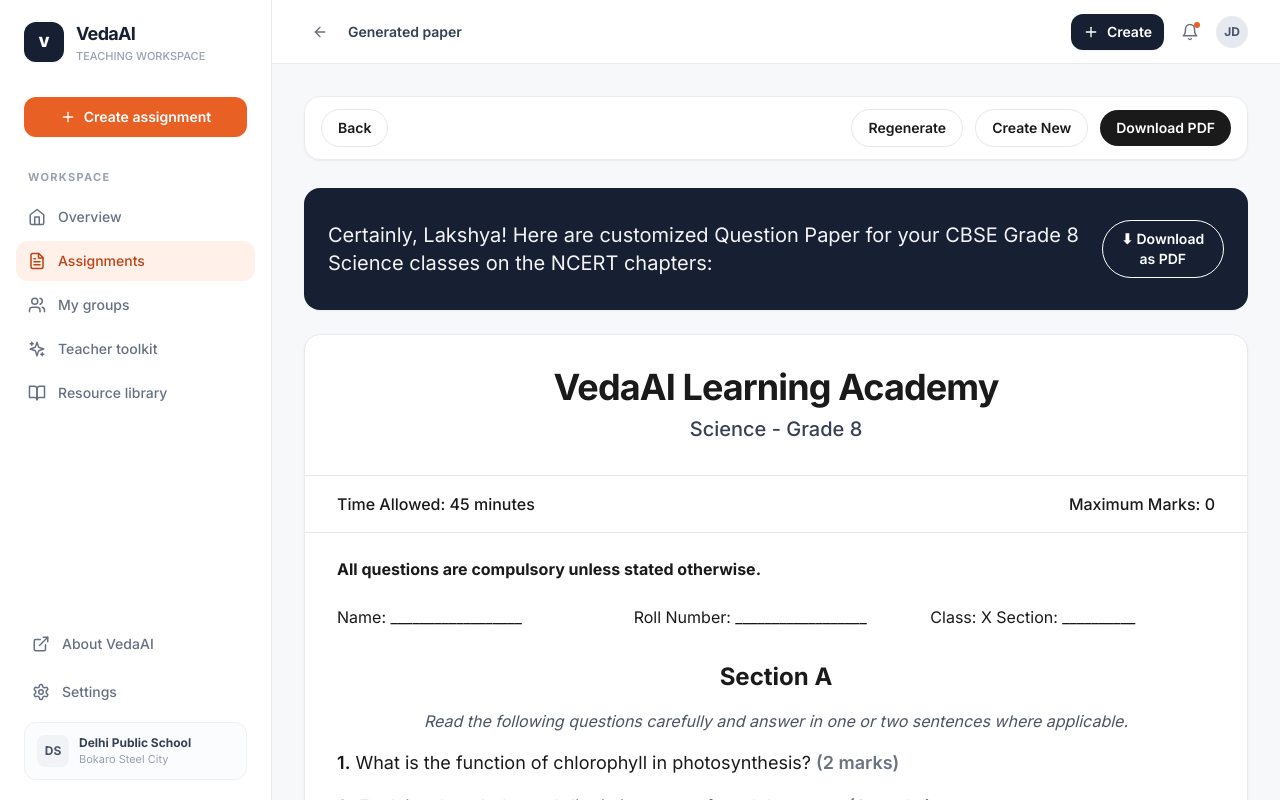
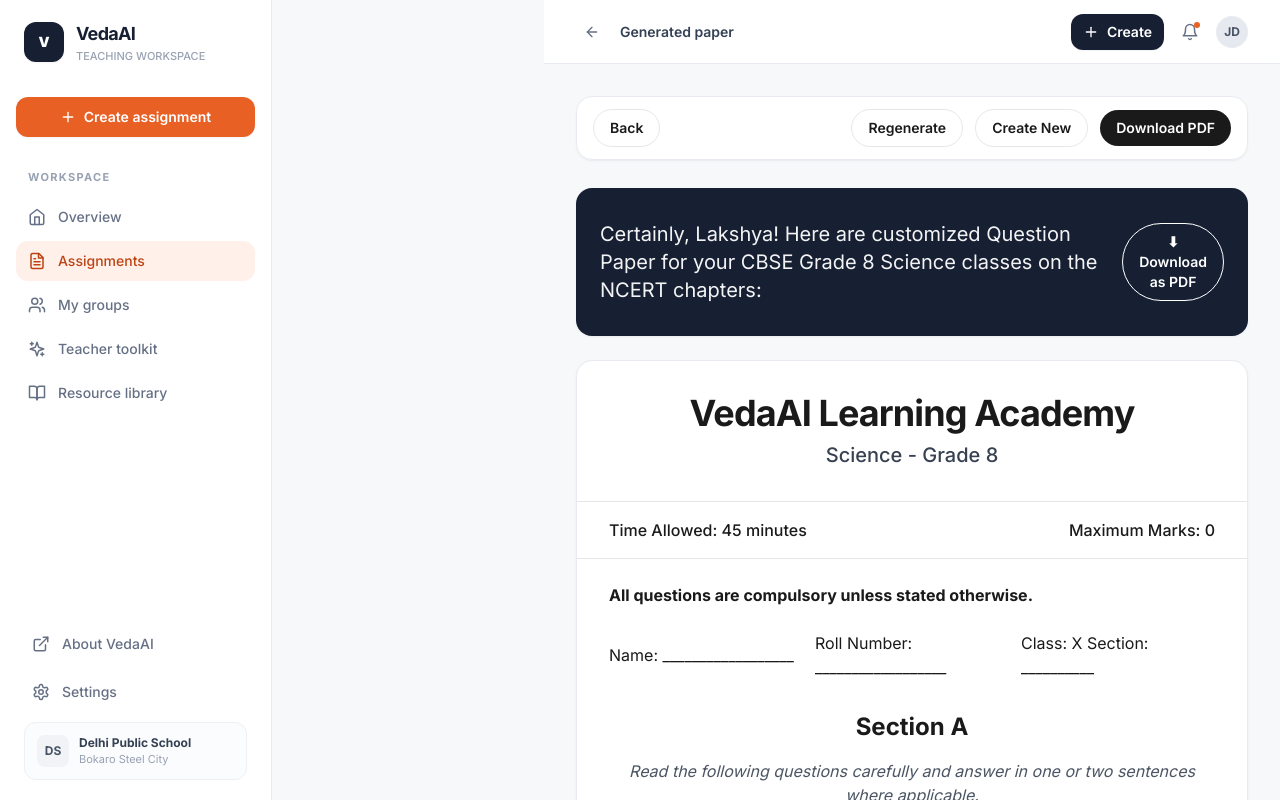
Before and after one commit to rhittik12/vedaai-assessment, a Next.js app in the folder apps/frontend/: page /assignments/1/result in a window 1280 px wide. Shown: the top 800 px of the page. Built offline with nearby package versions, Linux system fonts and the light colour scheme; no server answers; what @react-pdf/renderer would draw is missing.

Commit message:
refactor: update navigation links and enhance sidebar functionality

```diff
--- a/apps/frontend/src/app/welcome/page.tsx
+++ b/apps/frontend/src/app/welcome/page.tsx
@@ -32,7 +32,7 @@
           </span>
         </Link>
 
-        <Link href="/" className="btn-primary px-3.5 py-2">
+        <Link href="/overview" className="btn-primary px-3.5 py-2">
           <LayoutDashboard className="h-4 w-4" />
           Open workspace
         </Link>
@@ -58,7 +58,7 @@
                   Create an assessment
                   <ArrowRight className="h-4 w-4" />
                 </Link>
-                <Link href="/" className="btn-secondary px-5 py-3">
+                <Link href="/overview" className="btn-secondary px-5 py-3">
                   View workspace
                 </Link>
               </div>
--- a/apps/frontend/src/components/layout/AppChrome.tsx
+++ b/apps/frontend/src/components/layout/AppChrome.tsx
@@ -1,11 +1,23 @@
 "use client";
 
 import { usePathname } from 'next/navigation';
+import { useState } from 'react';
 import Sidebar from './Sidebar';
 import TopBar from './TopBar';
 
 export default function AppChrome({ children }: { children: React.ReactNode }) {
   const pathname = usePathname();
+  const [mobileNavOpen, setMobileNavOpen] = useState(false);
+
   if (pathname === '/' || pathname === '/welcome') return <>{children}</>;
-  return <div className="min-h-screen lg:flex"><Sidebar /><div className="min-w-0 flex-1 lg:ml-[272px]"><TopBar /><main className="px-4 py-6 sm:px-6 lg:px-8 lg:py-8">{children}</main></div></div>;
+
+  return (
+    <div className="min-h-screen lg:flex">
+      <Sidebar open={mobileNavOpen} onClose={() => setMobileNavOpen(false)} />
+      <div className="min-w-0 flex-1 lg:ml-[272px]">
+        <TopBar onMenuToggle={() => setMobileNavOpen((value) => !value)} />
+        <main className="px-4 py-6 sm:px-6 lg:px-8 lg:py-8">{children}</main>
+      </div>
+    </div>
+  );
 }
--- a/apps/frontend/src/components/layout/Sidebar.tsx
+++ b/apps/frontend/src/components/layout/Sidebar.tsx
@@ -2,7 +2,7 @@
 
 import Link from 'next/link';
 import { usePathname, useRouter } from 'next/navigation';
-import { BookOpen, FileText, Home, Plus, Settings, Sparkles, Users, ExternalLink } from 'lucide-react';
+import { BookOpen, FileText, Home, Plus, Settings, Sparkles, Users, ExternalLink, X } from 'lucide-react';
 
 const navItems = [
   { label: 'Overview', Icon: Home, href: '/overview' },
@@ -12,12 +12,79 @@
   { label: 'Resource library', Icon: BookOpen, href: '/library' }
 ];
 
-export default function Sidebar() {
+export default function Sidebar({ open, onClose }: { open: boolean; onClose: () => void }) {
   const pathname = usePathname();
   const router = useRouter();
-  return <aside className="sticky top-0 z-30 hidden h-screen w-[272px] shrink-0 flex-col border-r border-[#e7eaf0] bg-white px-4 py-5 lg:fixed lg:left-0 lg:flex">
-    <div className="px-2"><Link href="/" className="flex items-center gap-3" aria-label="VedaAI home"><span className="grid h-10 w-10 place-items-center rounded-xl bg-[#172033] text-sm font-black text-white shadow-sm">V</span><span><span className="block text-lg font-bold tracking-[-0.04em] text-[#172033]">VedaAI</span><span className="block text-[11px] font-medium text-[#98a2b3]">TEACHING WORKSPACE</span></span></Link><button type="button" onClick={() => router.push('/assignments/create')} className="btn-accent mt-8 w-full"><Plus className="h-4 w-4" />Create assignment</button></div>
-    <nav className="mt-8 space-y-1" aria-label="Main navigation"><p className="px-3 pb-2 text-[11px] font-bold uppercase tracking-[.12em] text-[#98a2b3]">Workspace</p>{navItems.map(({ label, Icon, href }) => { const active = href === '/' ? pathname === '/' : pathname.startsWith(href); return <Link key={href} href={href} className={`flex items-center gap-3 rounded-xl px-3 py-2.5 text-sm font-medium transition ${active ? 'bg-[#fff0ea] text-[#bd4312]' : 'text-[#667085] hover:bg-[#f7f8fa] hover:text-[#344054]'}`}><Icon className="h-[18px] w-[18px]" /><span>{label}</span></Link>; })}</nav>
-    <div className="mt-auto space-y-3 px-2"><Link href="/" className="flex items-center gap-3 rounded-xl px-2 py-2 text-sm font-medium text-[#667085] transition hover:bg-[#f7f8fa]"><ExternalLink className="h-[18px] w-[18px]" />About VedaAI</Link><Link href="/settings" className="flex items-center gap-3 rounded-xl px-2 py-2 text-sm font-medium text-[#667085] transition hover:bg-[#f7f8fa]"><Settings className="h-[18px] w-[18px]" />Settings</Link><div className="rounded-xl border border-[#edf0f4] bg-[#fbfcfd] p-3"><div className="flex items-center gap-2.5"><span className="grid h-8 w-8 place-items-center rounded-lg bg-[#f1f3f6] text-xs font-bold text-[#475467]">DS</span><span className="min-w-0"><span className="block truncate text-xs font-bold text-[#344054]">Delhi Public School</span><span className="block truncate text-[11px] text-[#98a2b3]">Bokaro Steel City</span></span></div></div></div>
-  </aside>;
+
+  const handleNavigate = (href: string) => {
+    onClose();
+    if (href === '/assignments/create') {
+      router.push(href);
+    }
+  };
+
+  return (
+    <>
+      {open ? <button type="button" aria-label="Close navigation menu" onClick={onClose} className="fixed inset-0 z-30 bg-[#172033]/40 lg:hidden" /> : null}
+
+      <aside className={`fixed inset-y-0 left-0 z-40 flex h-screen w-[272px] shrink-0 flex-col border-r border-[#e7eaf0] bg-white px-4 py-5 transition-transform duration-200 ease-out ${open ? 'translate-x-0' : '-translate-x-full'} lg:sticky lg:translate-x-0 lg:top-0 lg:z-30 lg:flex`}>
+        <div className="flex items-center justify-between gap-3 px-2 lg:block">
+          <Link href="/overview" className="flex items-center gap-3" aria-label="VedaAI home" onClick={onClose}>
+            <span className="grid h-10 w-10 place-items-center rounded-xl bg-[#172033] text-sm font-black text-white shadow-sm">V</span>
+            <span>
+              <span className="block text-lg font-bold tracking-[-0.04em] text-[#172033]">VedaAI</span>
+              <span className="block text-[11px] font-medium text-[#98a2b3]">TEACHING WORKSPACE</span>
+            </span>
+          </Link>
+
+          <button type="button" onClick={onClose} className="grid h-9 w-9 place-items-center rounded-xl text-[#667085] hover:bg-[#f3f4f6] lg:hidden" aria-label="Close menu">
+            <X className="h-[18px] w-[18px]" />
+          </button>
+        </div>
+
+        <button type="button" onClick={() => handleNavigate('/assignments/create')} className="btn-accent mt-8 w-full">
+          <Plus className="h-4 w-4" />
+          Create assignment
+        </button>
+
+        <nav className="mt-8 space-y-1" aria-label="Main navigation">
+          <p className="px-3 pb-2 text-[11px] font-bold uppercase tracking-[.12em] text-[#98a2b3]">Workspace</p>
+          {navItems.map(({ label, Icon, href }) => {
+            const active = href === '/overview' ? pathname === '/overview' : pathname.startsWith(href);
+            return (
+              <Link
+                key={href}
+                href={href}
+                onClick={onClose}
+                className={`flex items-center gap-3 rounded-xl px-3 py-2.5 text-sm font-medium transition ${active ? 'bg-[#fff0ea] text-[#bd4312]' : 'text-[#667085] hover:bg-[#f7f8fa] hover:text-[#344054]'}`}
+              >
+                <Icon className="h-[18px] w-[18px]" />
+                <span>{label}</span>
+              </Link>
+            );
+          })}
+        </nav>
+
+        <div className="mt-auto space-y-3 px-2">
+          <Link href="/" className="flex items-center gap-3 rounded-xl px-2 py-2 text-sm font-medium text-[#667085] transition hover:bg-[#f7f8fa]" onClick={onClose}>
+            <ExternalLink className="h-[18px] w-[18px]" />
+            About VedaAI
+          </Link>
+          <Link href="/settings" className="flex items-center gap-3 rounded-xl px-2 py-2 text-sm font-medium text-[#667085] transition hover:bg-[#f7f8fa]" onClick={onClose}>
+            <Settings className="h-[18px] w-[18px]" />
+            Settings
+          </Link>
+          <div className="rounded-xl border border-[#edf0f4] bg-[#fbfcfd] p-3">
+            <div className="flex items-center gap-2.5">
+              <span className="grid h-8 w-8 place-items-center rounded-lg bg-[#f1f3f6] text-xs font-bold text-[#475467]">DS</span>
+              <span className="min-w-0">
+                <span className="block truncate text-xs font-bold text-[#344054]">Delhi Public School</span>
+                <span className="block truncate text-[11px] text-[#98a2b3]">Bokaro Steel City</span>
+              </span>
+            </div>
+          </div>
+        </div>
+      </aside>
+    </>
+  );
 }
--- a/apps/frontend/src/components/layout/TopBar.tsx
+++ b/apps/frontend/src/components/layout/TopBar.tsx
@@ -2,11 +2,53 @@
 
 import Link from 'next/link';
 import { usePathname, useRouter } from 'next/navigation';
-import { ArrowLeft, Bell, Plus } from 'lucide-react';
+import { ArrowLeft, Bell, Menu, Plus } from 'lucide-react';
 
 const labels: Record<string, string> = { '/overview': 'Overview', '/assignments': 'Assignments', '/assignments/create': 'New assignment' };
-export default function TopBar() {
-  const pathname = usePathname(); const router = useRouter();
+
+export default function TopBar({ onMenuToggle }: { onMenuToggle: () => void }) {
+  const pathname = usePathname();
+  const router = useRouter();
   const title = labels[pathname] ?? (pathname.includes('/result') ? 'Generated paper' : pathname.includes('/generating') ? 'Generating paper' : pathname.startsWith('/assignments/') ? 'Assignment details' : 'VedaAI');
-  return <header className="sticky top-0 z-20 flex h-16 items-center justify-between border-b border-[#e7eaf0] bg-white/90 px-4 backdrop-blur sm:px-6 lg:px-8"><div className="flex min-w-0 items-center gap-3"><Link href="/" className="grid h-8 w-8 place-items-center rounded-lg bg-[#172033] text-xs font-black text-white lg:hidden">V</Link>{pathname !== '/' ? <button onClick={() => router.back()} className="hidden h-8 w-8 place-items-center rounded-lg text-[#667085] hover:bg-[#f3f4f6] sm:grid" aria-label="Go back"><ArrowLeft className="h-4 w-4" /></button> : null}<span className="truncate text-sm font-semibold text-[#344054]">{title}</span></div><div className="flex items-center gap-2"><Link href="/assignments/create" className="btn-primary hidden px-3 py-2 sm:inline-flex"><Plus className="h-4 w-4" /><span className="hidden md:inline">Create</span></Link><button className="relative grid h-9 w-9 place-items-center rounded-xl text-[#667085] transition hover:bg-[#f3f4f6]" aria-label="Notifications"><Bell className="h-[18px] w-[18px]" /><span className="absolute right-2 top-2 h-1.5 w-1.5 rounded-full bg-[#e96025]" /></button><span className="grid h-8 w-8 place-items-center rounded-full bg-[#e6eaf0] text-xs font-bold text-[#475467]">JD</span></div></header>;
+
+  return (
+    <header className="sticky top-0 z-20 flex h-16 items-center justify-between border-b border-[#e7eaf0] bg-white/90 px-4 backdrop-blur sm:px-6 lg:px-8">
+      <div className="flex min-w-0 items-center gap-3">
+        <button
+          type="button"
+          onClick={onMenuToggle}
+          aria-label="Open navigation menu"
+          className="grid h-9 w-9 place-items-center rounded-xl text-[#667085] transition hover:bg-[#f3f4f6] lg:hidden"
+        >
+          <Menu className="h-[18px] w-[18px]" />
+        </button>
+
+        <Link href="/overview" className="grid h-8 w-8 place-items-center rounded-lg bg-[#172033] text-xs font-black text-white lg:hidden">
+          V
+        </Link>
+
+        {pathname !== '/' ? (
+          <button onClick={() => router.back()} className="hidden h-8 w-8 place-items-center rounded-lg text-[#667085] hover:bg-[#f3f4f6] sm:grid" aria-label="Go back">
+            <ArrowLeft className="h-4 w-4" />
+          </button>
+        ) : null}
+
+        <span className="truncate text-sm font-semibold text-[#344054]">{title}</span>
+      </div>
+
+      <div className="flex items-center gap-2">
+        <Link href="/assignments/create" className="btn-primary hidden px-3 py-2 sm:inline-flex">
+          <Plus className="h-4 w-4" />
+          <span className="hidden md:inline">Create</span>
+        </Link>
+
+        <button className="relative grid h-9 w-9 place-items-center rounded-xl text-[#667085] transition hover:bg-[#f3f4f6]" aria-label="Notifications">
+          <Bell className="h-[18px] w-[18px]" />
+          <span className="absolute right-2 top-2 h-1.5 w-1.5 rounded-full bg-[#e96025]" />
+        </button>
+
+        <span className="grid h-8 w-8 place-items-center rounded-full bg-[#e6eaf0] text-xs font-bold text-[#475467]">JD</span>
+      </div>
+    </header>
+  );
 }
```
